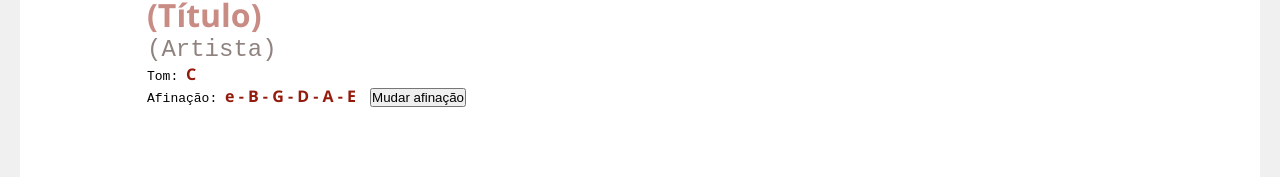
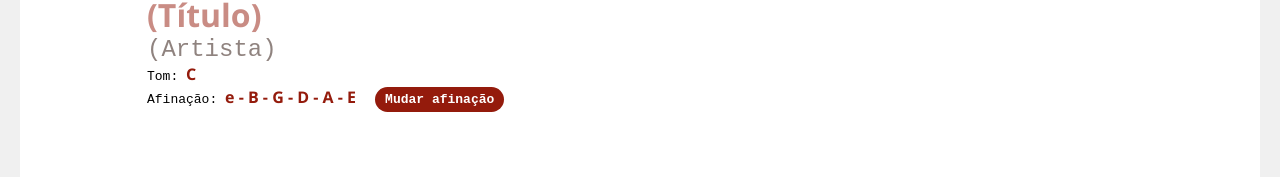
Before and after one commit to renatoalmeida49/your-tab, a Vue app: page / in a window 1280 px wide. Shown: the part 359-536 px from the top of the page. Built offline with nearby package versions, Linux system fonts and the light colour scheme.

Commit message:
feat(the-button.vue): component created

```diff
--- a/src/components/tab-header/index.vue
+++ b/src/components/tab-header/index.vue
@@ -33,7 +33,9 @@
         <span class="tab-header__tuning">
           {{ getTuning }}
         </span>
-        <button @click="toggleModal('showModalTuning')">Mudar afinação</button>
+        <TheButton @click="toggleModal('showModalTuning')">
+          Mudar afinação
+        </TheButton>
       </div>
     </div>
 
--- a/src/components/tuning/components/bass.vue
+++ b/src/components/tuning/components/bass.vue
@@ -3,13 +3,13 @@
     <div class="guitar__form-group">
       <p>Afinação rápida:</p>
 
-      <Badge
+      <TheButton
         v-for="(tunning, index) in tunnings"
         :key="index"
         @click="setTuning(index)"
       >
         {{ tunning.label }}
-      </Badge>
+      </TheButton>
     </div>
 
     <div class="bass__form-group">
@@ -43,7 +43,7 @@
       />
     </div>
 
-    <button type="submit">Confirmar</button>
+    <TheButton type="submit">Confirmar</TheButton>
   </form>
 </template>
 
--- a/src/components/tuning/components/guitar.vue
+++ b/src/components/tuning/components/guitar.vue
@@ -3,13 +3,13 @@
     <div class="guitar__form-group">
       <p>Afinação rápida:</p>
 
-      <Badge
+      <TheButton
         v-for="(tunning, index) in tunnings"
         :key="index"
         @click="setTuning(index)"
       >
         {{ tunning.label }}
-      </Badge>
+      </TheButton>
     </div>
 
     <div class="guitar__form-group">
@@ -21,7 +21,7 @@
       <input type="text" required v-model="tuningModel[5]" placeholder="E" />
     </div>
 
-    <button type="submit">Confirmar</button>
+    <TheButton type="submit">Confirmar</TheButton>
   </form>
 </template>
 
--- a/src/components/tuning/components/ukulele.vue
+++ b/src/components/tuning/components/ukulele.vue
@@ -7,7 +7,7 @@
       <input type="text" required placeholder="G" value="G" />
     </div>
 
-    <button type="submit">Confirmar</button>
+    <TheButton type="submit">Confirmar</TheButton>
   </form>
 </template>
 
--- a/src/widgets/index.js
+++ b/src/widgets/index.js
@@ -3,9 +3,9 @@ import Vue from "vue";
 import SongContent from "./song-content";
 import Menu from "./menu";
 import Modal from "./modal";
-import Badge from "./badge";
+import TheButton from "./the-button";
 
 Vue.component("SongContent", SongContent);
 Vue.component("Menu", Menu);
 Vue.component("Modal", Modal);
-Vue.component("Badge", Badge);
+Vue.component("TheButton", TheButton);
--- a/src/widgets/modal/index.vue
+++ b/src/widgets/modal/index.vue
@@ -5,7 +5,7 @@
         <slot />
 
         <footer>
-          <button @click="close">Cancelar</button>
+          <TheButton @click="closeClick">Cancelar</TheButton>
         </footer>
       </div>
     </div>
@@ -19,6 +19,10 @@ export default {
   methods: {
     close(event) {
       if (event.target === event.currentTarget) this.$emit("close");
+    },
+
+    closeClick() {
+      this.$emit("close");
     },
   },
 };
--- a/src/widgets/badge/index.vue
+++ b/src/widgets/the-button/index.vue
@@ -1,12 +1,12 @@
 <template>
-  <div class="badge" @click="emitClick">
+  <div class="the-button" @click="emitClick">
     <slot />
   </div>
 </template>
 
 <script>
 export default {
-  name: "Badge",
+  name: "TheButton",
 
   methods: {
     emitClick() {
@@ -17,7 +17,7 @@ export default {
 </script>
 
 <style lang="scss">
-.badge {
+.the-button {
   background: $primary;
   display: inline-flex;
   padding: 5px 10px;
```
